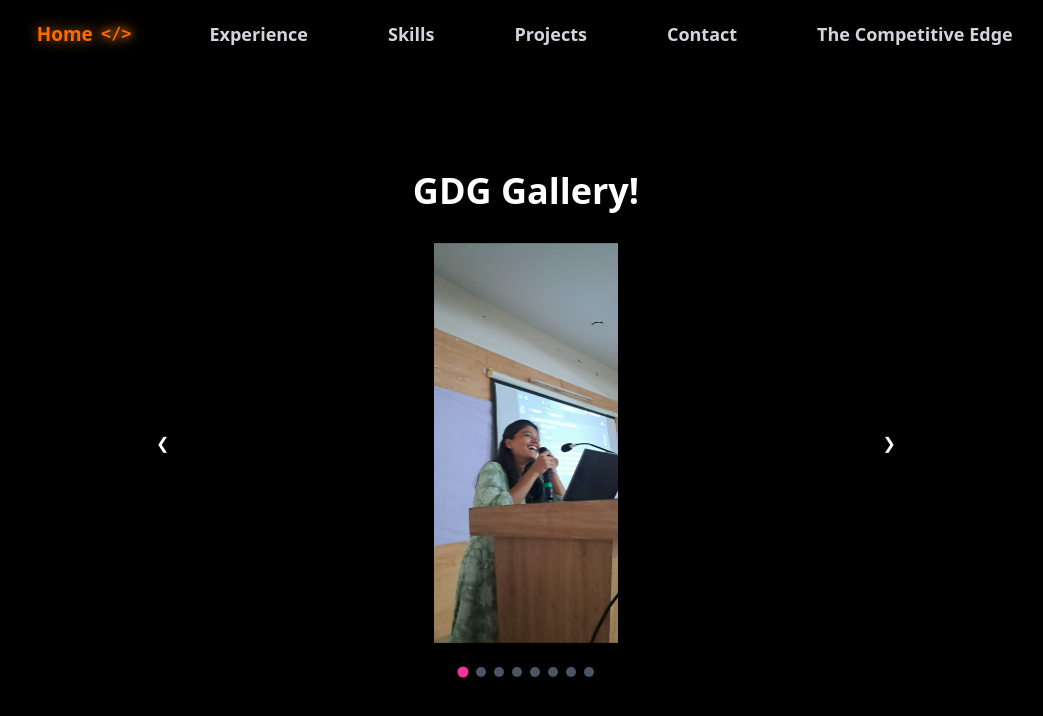
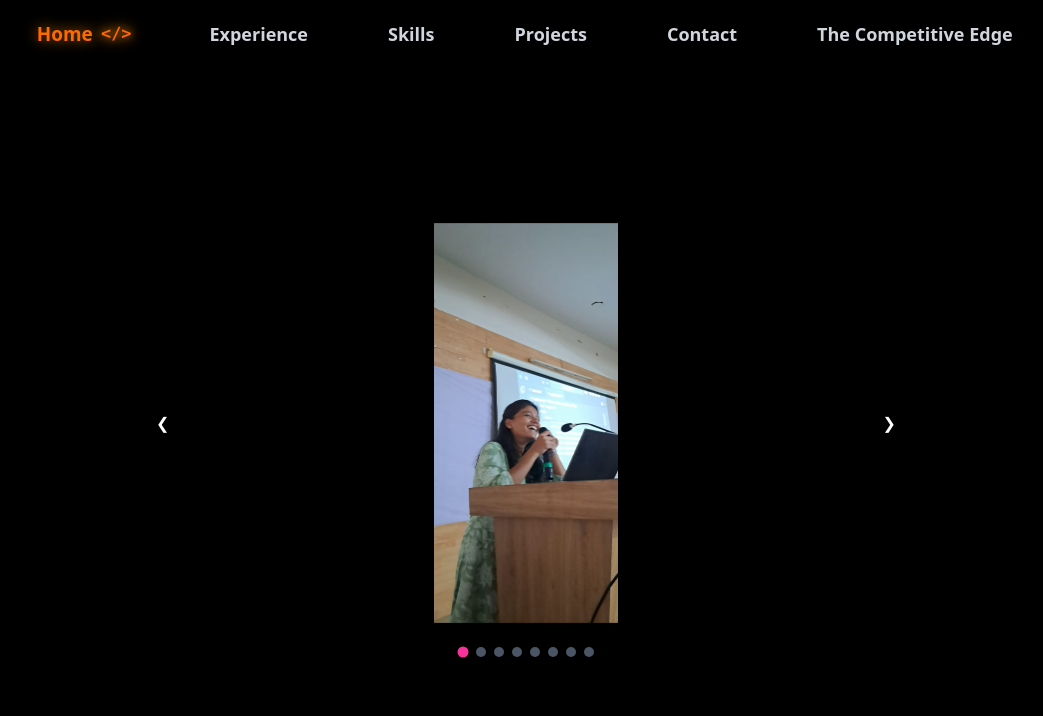
Before and after one commit to RishikaNagulapally/RishikaNagulapally.github.io, a React (Vite) app: page /gdg in a window 1280 px wide. Shown: the top 716 px of the page, without its empty margins (114-1157 px from the left). Built offline with nearby package versions, Linux system fonts and the light colour scheme.

Commit message:
changes made

```diff
--- a/src/assets/pages/gdg.jsx
+++ b/src/assets/pages/gdg.jsx
@@ -27,7 +27,7 @@ export default function GDG() {
     <div className="min-h-screen bg-black text-white px-4 py-8 sm:py-16 flex flex-col items-center justify-center">
       {/* Heading */}
       <h1 className="text-4xl font-bold text-center text-white mb-4 sm:mb-8">
-        GDG Gallery!
+
       </h1>
 
       {/* Carousel Section */}
--- a/src/assets/pages/ieee.jsx
+++ b/src/assets/pages/ieee.jsx
@@ -20,7 +20,7 @@ export default function IEEE() {
     <div className="min-h-screen bg-black text-white px-4 py-8 flex flex-col items-center justify-center">
       {/* Heading */}
       <h1 className="text-4xl font-bold text-center text-white mb-6">
-        IEEE Gallery!
+
       </h1>
 
       {/* Carousel Section */}
```
